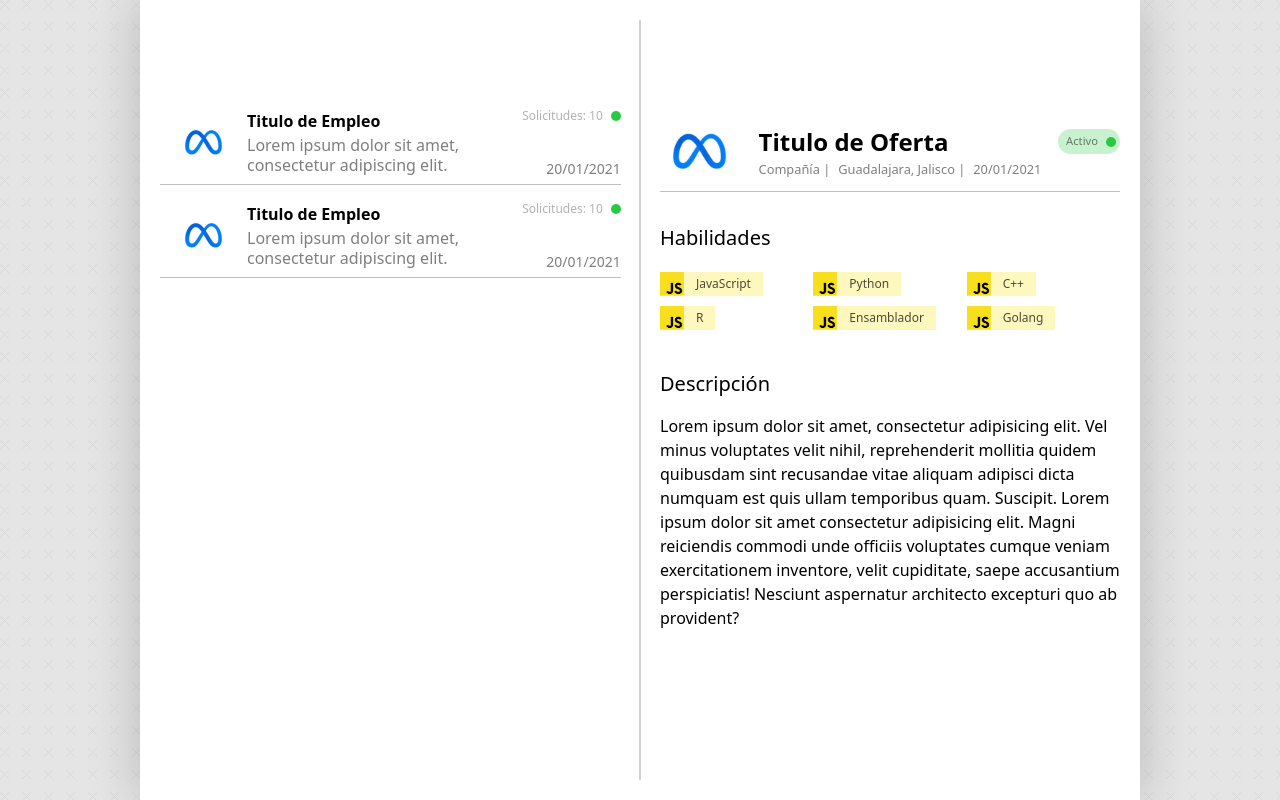
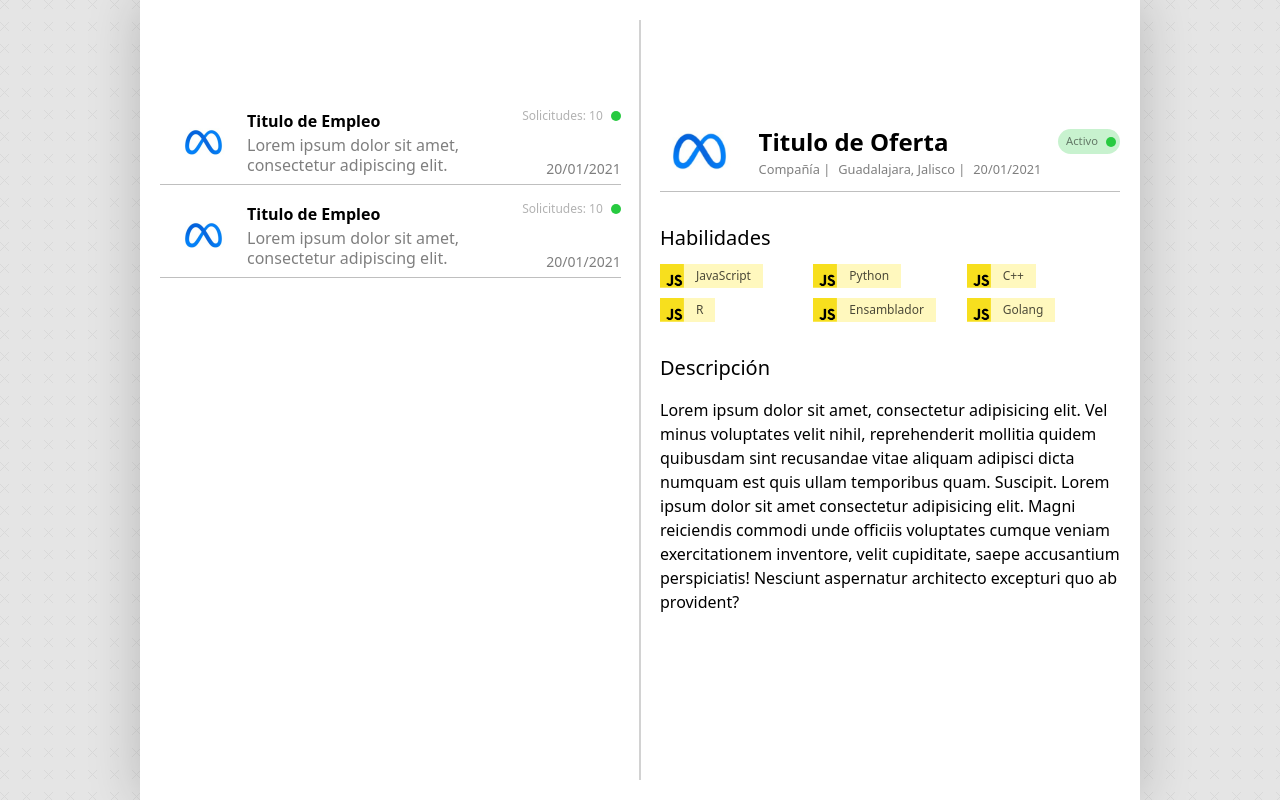
Before and after one commit to JoseNaime/IJALTI-Manager, a React (Create React App) app in the folder front-end/: page / in a window 1280 px wide. Built offline with nearby package versions, Linux system fonts and the light colour scheme; no server answers; sample sign-in values are in the browser's storage.

Commit message:
card details style fix

```diff
--- a/front-end/src/components/CardDetails.jsx
+++ b/front-end/src/components/CardDetails.jsx
@@ -56,7 +56,7 @@ const CardDetails = ({id,icon,title,location,description,optional}) => {
                 <SkillsContainer
                     skills={['JavaScript', 'Python', 'C++', 'R', 'Ensamblador', "Golang"]}
                 />
-                <div className='mt-5 flex flex-col gap-4 text-left'>
+                <div className='mt-3 flex flex-col gap-4 text-left'>
                     <h2 className="text-xl">Descripción</h2>
                     <p>{description}</p>
                 </div>
--- a/front-end/src/components/SkillsContainer.jsx
+++ b/front-end/src/components/SkillsContainer.jsx
@@ -26,7 +26,7 @@ const SkillsContainer = ({skills}) => {
 
   return (
     <div>
-        <h2 className='text-left mb-5 text-xl'>Habilidades</h2>
+        <h2 className='text-left mb-3 text-xl'>Habilidades</h2>
         <div style={style.skillsGrid} className='w-full'>
             {skillCards}
         </div>
```
